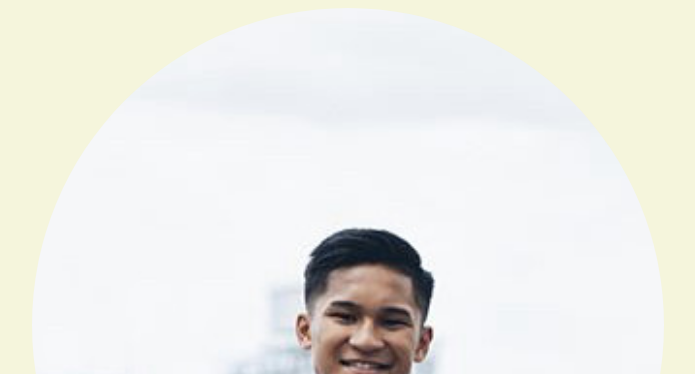
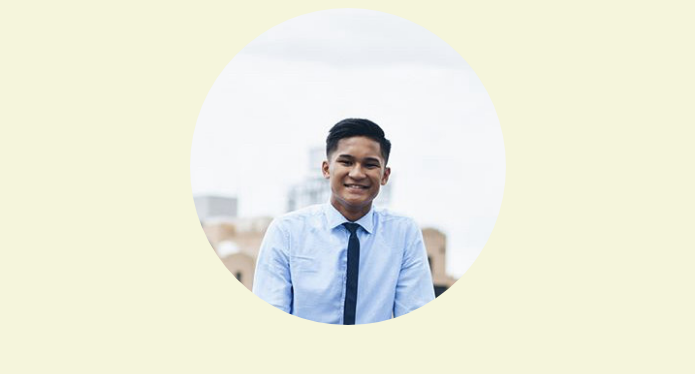
Before and after one commit to mpingoy/mpingoy.github.io, a plain HTML site: page index.html in a window 1280 px wide. Shown: the top 374 px of the page, without its empty margins (292-987 px from the left). Drawn offline with Linux system fonts and the light colour scheme.

Commit message:
Update index.html

```diff
--- a/index.html
+++ b/index.html
@@ -14,7 +14,7 @@
   </header>
 
   <body>
-    <img src="images/headshot.jpg" width="50%" alt="headshot">
+    <img src="images/headshot.jpg" width="25%" alt="headshot">
     <h1>Mitchel Pingoy's Portal</h1>
     <h2>About Me</h2>
     <p>I am a recent graduate from Stockton University with a B.A. in Computing.</p>
```
